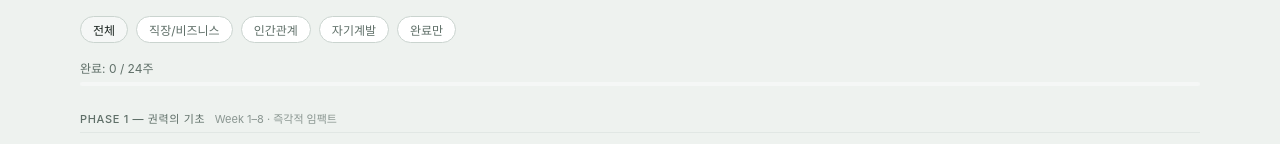
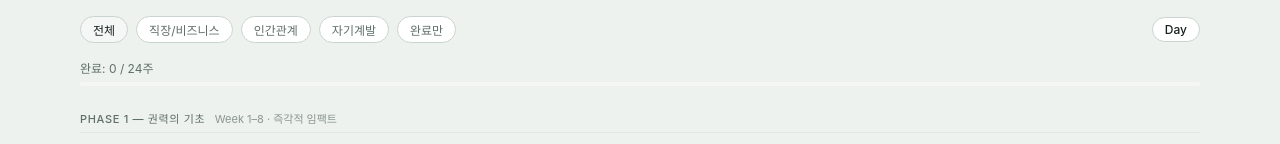
Before and after one commit to ckleenok/48laws, a React (Vite) app: page / in a window 1280 px wide. Shown: the top 144 px of the page. Built offline with nearby package versions, Linux system fonts and the light colour scheme.

Commit message:
feat: add day night theme toggle

```diff
--- a/src/App.jsx
+++ b/src/App.jsx
@@ -518,6 +518,13 @@ function DetailPanel({ law, onClose }) {
 }
 
 export default function App() {
+  const [theme, setTheme] = useState(() => {
+    try {
+      const savedTheme = localStorage.getItem("l48theme");
+      if (savedTheme === "dark" || savedTheme === "light") return savedTheme;
+    } catch {}
+    return window.matchMedia && window.matchMedia("(prefers-color-scheme: dark)").matches ? "dark" : "light";
+  });
   const [checks, setChecks] = useState(() => {
     try {
       const saved = JSON.parse(localStorage.getItem("l48v3") || "null");
@@ -529,6 +536,11 @@ export default function App() {
   });
   const [filter, setFilter] = useState("all");
   const [selected, setSelected] = useState(null);
+
+  useEffect(() => {
+    document.documentElement.dataset.theme = theme;
+    try { localStorage.setItem("l48theme", theme); } catch {}
+  }, [theme]);
 
   useEffect(() => { try { localStorage.setItem("l48v3", JSON.stringify(checks)); } catch {} }, [checks]);
 
@@ -544,15 +556,27 @@ export default function App() {
 
   const fb = (on) => ({ fontSize: 12, padding: "4px 12px", borderRadius: 20, border: "0.5px solid var(--color-border-secondary)", background: on ? "var(--color-background-secondary)" : "var(--color-background-primary)", color: on ? "var(--color-text-primary)" : "var(--color-text-secondary)", fontWeight: on ? 500 : 400, cursor: "pointer" });
   const tag = (g) => ({ display: "inline-block", fontSize: 10, padding: "2px 7px", borderRadius: 10, fontWeight: 500, background: TAGS[g].bg, color: TAGS[g].c });
+  const themeLabel = theme === "dark" ? "Night" : "Day";
+  const toggleTheme = () => setTheme((current) => current === "dark" ? "light" : "dark");
 
   let wi = 0;
   return (
     <div style={{ padding: "1rem 0", fontFamily: "var(--font-sans)" }}>
       {/* filters */}
-      <div style={{ display: "flex", gap: 8, flexWrap: "wrap", marginBottom: "1rem" }}>
-        {[["all","전체"],["w","직장/비즈니스"],["r","인간관계"],["m","자기계발"],["done","완료만"]].map(([k,l]) => (
-          <button key={k} style={fb(filter===k)} onClick={() => setFilter(k)}>{l}</button>
-        ))}
+      <div style={{ display: "flex", gap: 10, alignItems: "center", justifyContent: "space-between", flexWrap: "wrap", marginBottom: "1rem" }}>
+        <div style={{ display: "flex", gap: 8, flexWrap: "wrap" }}>
+          {[["all","전체"],["w","직장/비즈니스"],["r","인간관계"],["m","자기계발"],["done","완료만"]].map(([k,l]) => (
+            <button key={k} style={fb(filter===k)} onClick={() => setFilter(k)}>{l}</button>
+          ))}
+        </div>
+        <button
+          type="button"
+          aria-label={`Switch to ${theme === "dark" ? "day" : "night"} mode`}
+          onClick={toggleTheme}
+          style={{ fontSize: 12, padding: "4px 12px", borderRadius: 20, border: "0.5px solid var(--color-border-secondary)", background: "var(--color-background-primary)", color: "var(--color-text-primary)", fontWeight: 500, cursor: "pointer" }}
+        >
+          {themeLabel}
+        </button>
       </div>
 
       {/* progress */}
--- a/src/styles.css
+++ b/src/styles.css
@@ -85,3 +85,43 @@ button:hover {
     --tag-danger-text: #ffb5b2;
   }
 }
+
+:root[data-theme="light"] {
+  color-scheme: light;
+  --color-page-background: #eef2ef;
+  --color-background-primary: #ffffff;
+  --color-background-secondary: #f5f7f6;
+  --color-text-primary: #17201c;
+  --color-text-secondary: #5f6f68;
+  --color-text-tertiary: #8a9691;
+  --color-border-secondary: #cad4cf;
+  --color-border-tertiary: #e1e7e4;
+  --tag-work-bg: #e6f1fb;
+  --tag-work-text: #0c447c;
+  --tag-relationship-bg: #eeedfe;
+  --tag-relationship-text: #3c3489;
+  --tag-growth-bg: #eaf3de;
+  --tag-growth-text: #27500a;
+  --tag-danger-bg: #fcebeb;
+  --tag-danger-text: #791f1f;
+}
+
+:root[data-theme="dark"] {
+  color-scheme: dark;
+  --color-page-background: #101412;
+  --color-background-primary: #171d1a;
+  --color-background-secondary: #202823;
+  --color-text-primary: #edf4f0;
+  --color-text-secondary: #aab8b1;
+  --color-text-tertiary: #7f8d86;
+  --color-border-secondary: #3c4942;
+  --color-border-tertiary: #2a332f;
+  --tag-work-bg: #18314a;
+  --tag-work-text: #9fd0ff;
+  --tag-relationship-bg: #29284f;
+  --tag-relationship-text: #c9c5ff;
+  --tag-growth-bg: #263a1e;
+  --tag-growth-text: #b9e98f;
+  --tag-danger-bg: #462322;
+  --tag-danger-text: #ffb5b2;
+}
```
